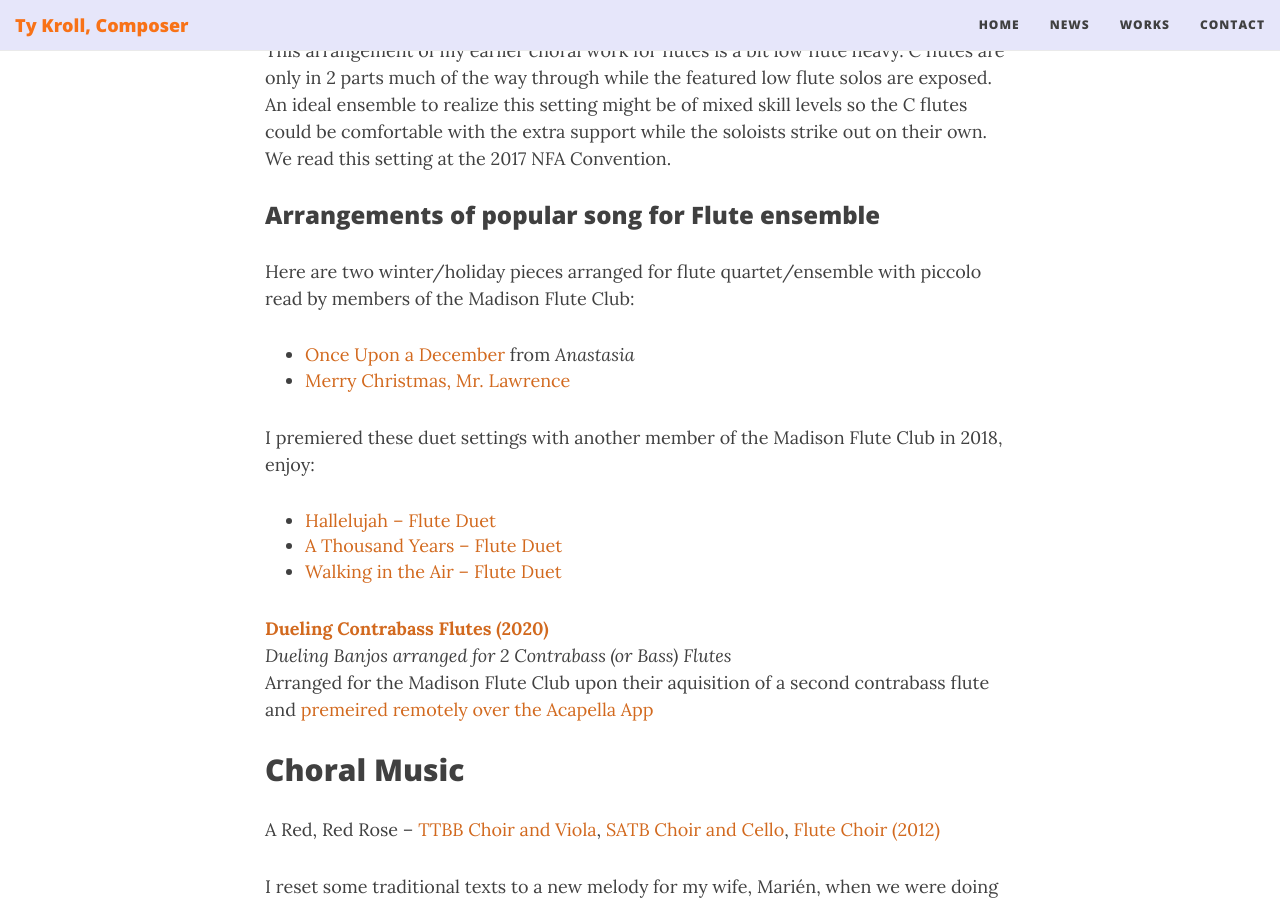
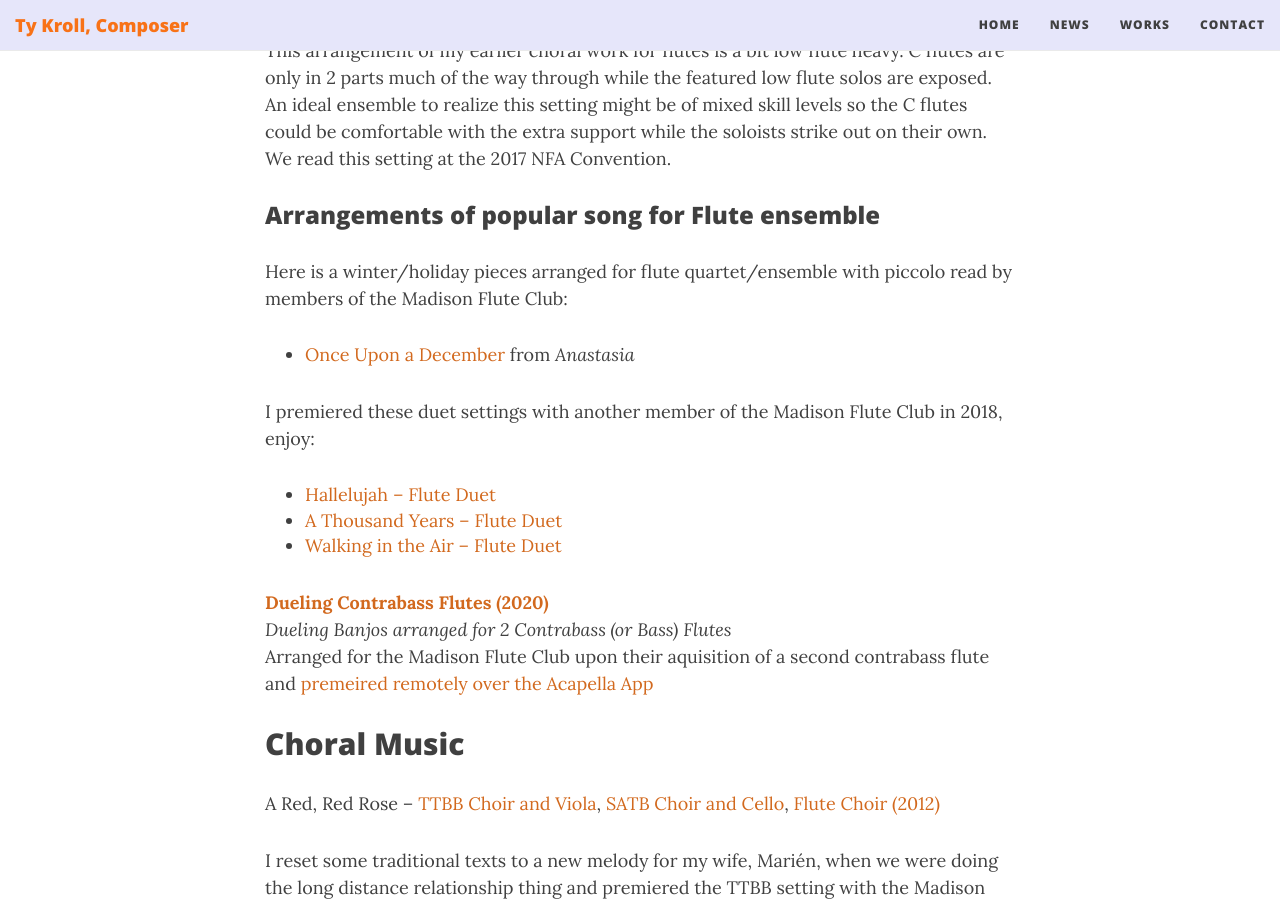
Before and after one commit to ctrueden/tykroll.com, a Jekyll site: the page built from works.md, in a window 1280 px wide and 900 px high, scrolled down 1467 px. Built offline with Jekyll 4.4.1, drawn with Linux system fonts in a browser that asks for light colours; nearby versions of some CDN libraries.

Commit message:
Update works.md
removed Mr. Lawrence arrangement

```diff
--- a/works.md
+++ b/works.md
@@ -34,10 +34,9 @@ __[A Red, Red Rose – Flute Choir (2012, arranged 2017)](https://www.musicnotes
 
 ### Arrangements of popular song for Flute ensemble
 
-Here are two winter/holiday pieces arranged for flute quartet/ensemble with piccolo read by members of the Madison Flute Club:
+Here is a winter/holiday pieces arranged for flute quartet/ensemble with piccolo read by members of the Madison Flute Club:
 
 * [Once Upon a December](https://www.musicnotes.com/sheetmusic/mtd.asp?ppn=MN0198988) from _Anastasia_
-* [Merry Christmas, Mr. Lawrence](https://www.musicnotes.com/sheetmusic/mtd.asp?ppn=MN0200491)
 
 I premiered these duet settings with another member of the Madison Flute Club in 2018, enjoy:
 
```
